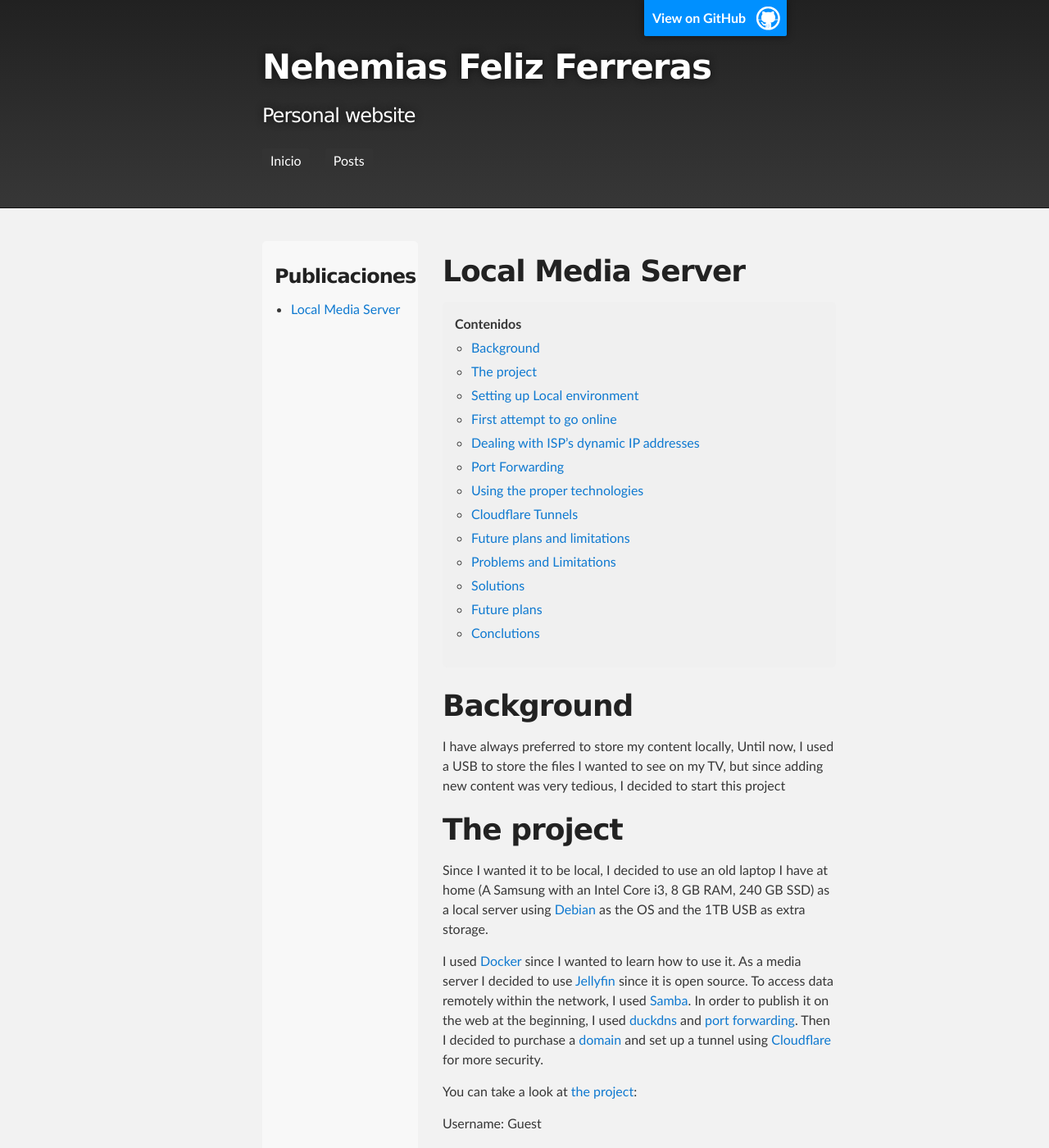
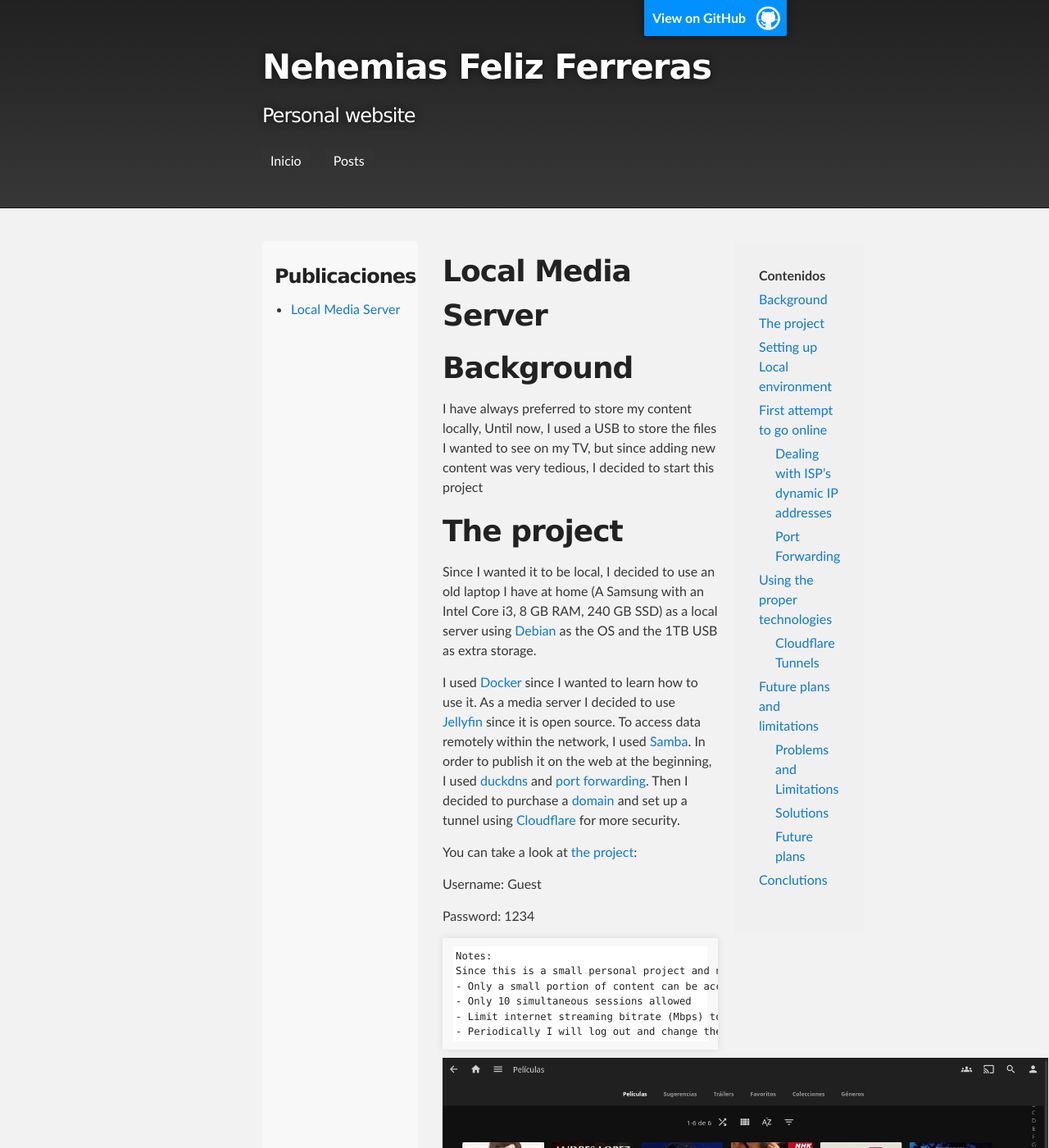
Before and after one commit to juniornff/juniornff.github.io, a Jekyll site: the page built from _posts/2025-02-18-local-media-server.md, in a window 1280 px wide and 1400 px high. Shown: the whole window at 82% size. Built offline with Jekyll 4.4.1, drawn with Linux system fonts in a browser that asks for light colours.

Commit message:
fix post layout

```diff
--- a/_includes/toc.html
+++ b/_includes/toc.html
@@ -1,14 +1,18 @@
 <nav class="toc">
   {% assign headers = include.html | split: '<h' %}
-  <ul>
   {% for header in headers %}
     {% if header contains 'id=' %}
+      {% assign level = header | slice: 0 | plus: 0 %}
+      {% assign level_offset = level | minus: 1 %}
+      {% assign padding_value = level_offset | times: 20 %}
       {% assign first = header | split: '>' | first %}
       {% assign hlevel = first | replace: '"', '' | replace: "'", "" | split: 'id=' %}
       {% assign hid = hlevel[1] | split: ' ' | first %}
       {% assign htext = header | split: '</h' | first | split: '>' | last | strip_html %}
-        <li><a href="#{{ hid }}">{{ htext }}</a></li>
+
+      <div class="toc-item" data-level="{{ level }}">
+        <a href="#{{ hid }}">{{ htext }}</a>
+      </div>
     {% endif %}
   {% endfor %}
-  </ul>
 </nav>
--- a/_layouts/default.html
+++ b/_layouts/default.html
@@ -24,7 +24,7 @@
           <a href="/"><h1 id="project_title">{{ site.title | default: site.github.repository_name }}</h1></a>
           <h2 id="project_tagline">{{ site.description | default: site.github.project_tagline }}</h2>
 
-          <!-- ADD NAVIGATION MENU -->
+          <!-- NAVIGATION MENU -->
           <nav id="main-nav">
             <a href="/">Inicio</a>
             <a href="/posts">Posts</a>
--- a/_layouts/post.html
+++ b/_layouts/post.html
@@ -1,9 +1,39 @@
----
-layout: default
----
+<!DOCTYPE html>
+<html lang="{{ site.lang | default: "en-US" }}">
 
+  <head>
+    <meta charset='utf-8'>
+    <meta http-equiv="X-UA-Compatible" content="IE=edge">
+    <meta name="viewport" content="width=device-width,maximum-scale=2">
+    <link rel="stylesheet" type="text/css" media="screen" href="{{ '/assets/css/style.css?v=' | append: site.github.build_revision | relative_url }}">
+    {% seo %}
+    {% include head-custom.html %}
+  </head>
+
+  <body>
+    <!-- HEADER -->
+    <div id="header_wrap" class="outer">
+        <header class="inner">
+          {% if site.github.is_project_page %}
+            <a id="forkme_banner" href="{{ site.github.repository_url }}">View on GitHub</a>
+          {% endif %}
+
+          <a href="/"><h1 id="project_title">{{ site.title | default: site.github.repository_name }}</h1></a>
+          <h2 id="project_tagline">{{ site.description | default: site.github.project_tagline }}</h2>
+
+          <!-- NAVIGATION MENU -->
+          <nav id="main-nav">
+            <a href="/">Inicio</a>
+            <a href="/posts">Posts</a>
+          </nav>
+        </header>
+    </div>
+
+    <!-- MAIN CONTENT -->
+    <div id="main_content_wrap" class="outer">
+      <section id="main_content" class="inner post-layout">
         <div class="post-container">
-  <aside class="post-sidebar">
+          <aside class="posts-sidebar">
             <h3>Publicaciones</h3>
             <ul>
               {% for post in site.posts %}
@@ -12,14 +42,31 @@ layout: default
             </ul>
           </aside>
 
+          <div class="post-content-container">
             <article class="post-content">
               <h1>{{ page.title }}</h1>
+              {{ content }}
+            </article>
 
+            <aside class="toc-sidebar">
               <div class="toc-container">
                 <strong>Contenidos</strong>
                 {% include toc.html html=content %}
               </div>
+            </aside>
+          </div>
+        </div>
+      </section>
+    </div>
 
-    {{ content }}
-  </article>
+    <!-- FOOTER -->
+    <div id="footer_wrap" class="outer">
+      <footer class="inner">
+        {% if site.github.is_project_page %}
+        <p class="copyright">{{ site.title | default: site.github.repository_name }} maintained by <a href="{{ site.github.owner_url }}">{{ site.github.owner_name }}</a></p>
+        {% endif %}
+        <p>Published with <a href="https://pages.github.com">GitHub Pages</a></p>
+      </footer>
     </div>
+  </body>
+</html>
--- a/_sass/jekyll-theme-slate.scss
+++ b/_sass/jekyll-theme-slate.scss
@@ -572,3 +572,115 @@ Small Device Styles
     width: 100%;
   }
 }
+
+/* POST LAYOUT */
+.post-layout .inner {
+  max-width: 100% !important;
+  padding: 20px;
+}
+
+.post-container {
+  display: flex;
+  gap: 30px;
+}
+
+.posts-sidebar {
+  width: 25%;
+  padding: 15px;
+  background: #f8f8f8;
+  border-radius: 5px;
+
+  ul {
+    padding-left: 20px;
+    list-style: disc;
+  }
+
+  li {
+    margin-bottom: 10px;
+  }
+}
+
+.post-content-container {
+  width: 75%;
+  display: flex;
+  gap: 20px;
+}
+
+.post-content {
+  width: 70%;
+}
+
+.toc-sidebar {
+  width: 30%;
+  padding: 15px;
+  background: #f0f0f0;
+  border-radius: 5px;
+  align-self: flex-start;
+  position: sticky;
+  top: 20px;
+
+  .toc {
+    ul {
+      padding-left: 20px;
+      list-style: circle;
+    }
+
+    li {
+      margin: 5px 0;
+    }
+  }
+}
+
+/* RESPONSIVE */
+@media (max-width: 992px) {
+  .post-container {
+    flex-direction: column;
+  }
+
+  .posts-sidebar,
+  .post-content-container {
+    width: 100%;
+  }
+
+  .post-content-container {
+    flex-direction: column;
+  }
+
+  .post-content,
+  .toc-sidebar {
+    width: 100%;
+  }
+
+  .toc-sidebar {
+    position: static;
+  }
+}
+
+/* POSTS LISTING */
+.posts-listing {
+  .post-item {
+    margin-bottom: 25px;
+    padding-bottom: 15px;
+    border-bottom: 1px solid #ddd;
+
+    h3 {
+      margin-bottom: 5px;
+    }
+
+    small {
+      color: #777;
+      font-size: 0.9em;
+    }
+  }
+}
+
+/* TOC ITEMS */
+.toc-item {
+  margin: 5px 0;
+
+  &[data-level="2"] { padding-left: 0; }
+  &[data-level="3"] { padding-left: 20px; }
+  &[data-level="4"] { padding-left: 40px; }
+  &[data-level="5"] { padding-left: 60px; }
+  &[data-level="6"] { padding-left: 80px; }
+}
```
Also changed, not shown: posts.md (+5 -5 lines). Lines whose indentation alone changed are shown as unchanged.
